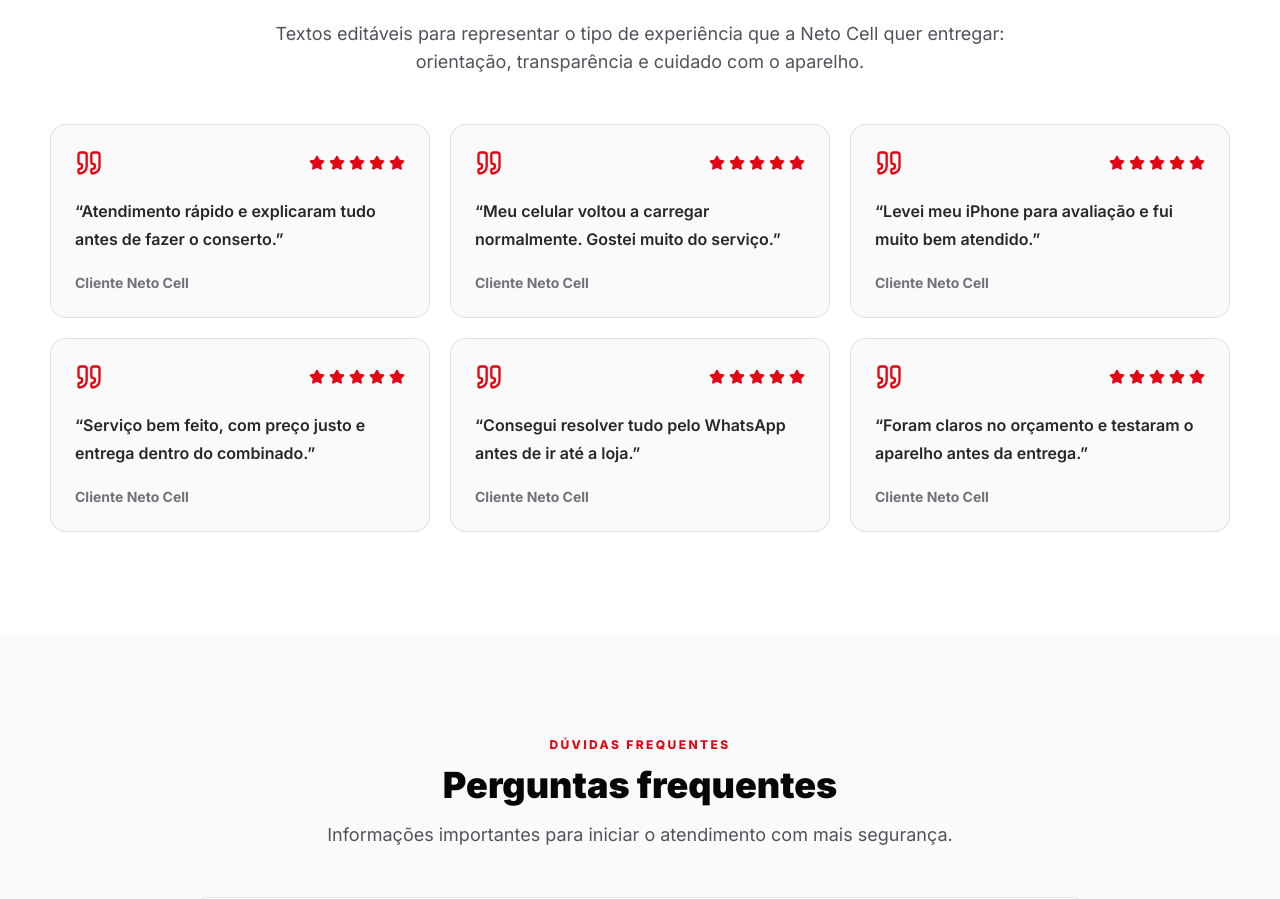
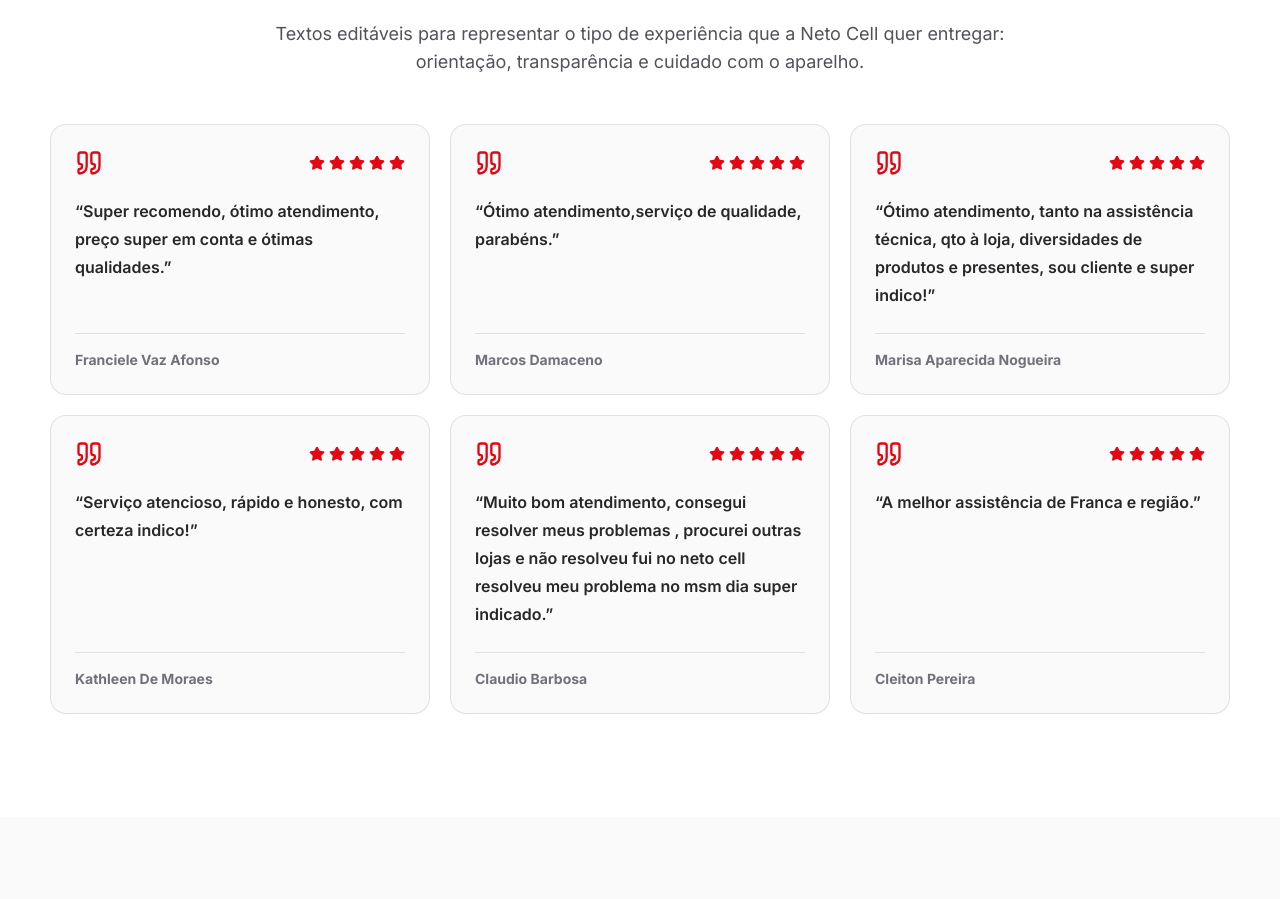
Before and after one commit to Victormoroo/Neto_Cell_Assistencia_Tecnica, a Next.js app: page / in a window 1280 px wide. Shown: the part 6088-6987 px from the top of the page. Built offline with nearby package versions, Linux system fonts and the light colour scheme.

Commit message:
content: add reviewer names to testimonials

```diff
--- a/src/components/Testimonials.tsx
+++ b/src/components/Testimonials.tsx
@@ -3,12 +3,30 @@
 
 // Depoimentos fictícios editáveis. Substitua por avaliações reais autorizadas quando houver.
 const testimonials = [
-  "Atendimento rápido e explicaram tudo antes de fazer o conserto.",
-  "Meu celular voltou a carregar normalmente. Gostei muito do serviço.",
-  "Levei meu iPhone para avaliação e fui muito bem atendido.",
-  "Serviço bem feito, com preço justo e entrega dentro do combinado.",
-  "Consegui resolver tudo pelo WhatsApp antes de ir até a loja.",
-  "Foram claros no orçamento e testaram o aparelho antes da entrega."
+  {
+    name: "Franciele Vaz Afonso",
+    text: "Super recomendo, ótimo atendimento, preço super em conta e ótimas qualidades."
+  },
+  {
+    name: "Marcos Damaceno",
+    text: "Ótimo atendimento,serviço de qualidade, parabéns."
+  },
+  {
+    name: "Marisa Aparecida Nogueira",
+    text: "Ótimo atendimento, tanto na assistência  técnica, qto à loja, diversidades de produtos e presentes, sou cliente e super indico!"
+  },
+  {
+    name: "Kathleen De Moraes",
+    text: "Serviço atencioso, rápido e honesto, com certeza indico!"
+  },
+  {
+    name: "Claudio Barbosa",
+    text: "Muito bom atendimento, consegui resolver meus problemas , procurei outras lojas e não resolveu fui no neto cell resolveu meu problema no msm dia super indicado."
+  },
+  {
+    name: "Cleiton Pereira",
+    text: "A melhor assistência de Franca e região."
+  }
 ];
 
 export function Testimonials() {
@@ -22,10 +40,10 @@
         />
 
         <div className="mt-12 grid gap-5 md:grid-cols-2 lg:grid-cols-3">
-          {testimonials.map((text, index) => (
+          {testimonials.map((testimonial, index) => (
             <article
-              key={text}
-              className="rounded-2xl border border-black/10 bg-zinc-50 p-6"
+              key={`${testimonial.name}-${testimonial.text}`}
+              className="flex h-full flex-col rounded-2xl border border-black/10 bg-zinc-50 p-6"
             >
               <div className="mb-5 flex items-center justify-between">
                 <Quote className="h-7 w-7 text-brand-red" aria-hidden="true" />
@@ -39,11 +57,11 @@
                   ))}
                 </div>
               </div>
-              <p className="text-base font-semibold leading-7 text-zinc-800">
-                “{text}”
+              <p className="flex-1 text-base font-semibold leading-7 text-zinc-800">
+                “{testimonial.text}”
               </p>
-              <p className="mt-5 text-sm font-bold text-zinc-500">
-                Cliente Neto Cell
+              <p className="mt-6 border-t border-black/10 pt-4 text-sm font-bold text-zinc-500">
+                {testimonial.name}
               </p>
             </article>
           ))}
```
